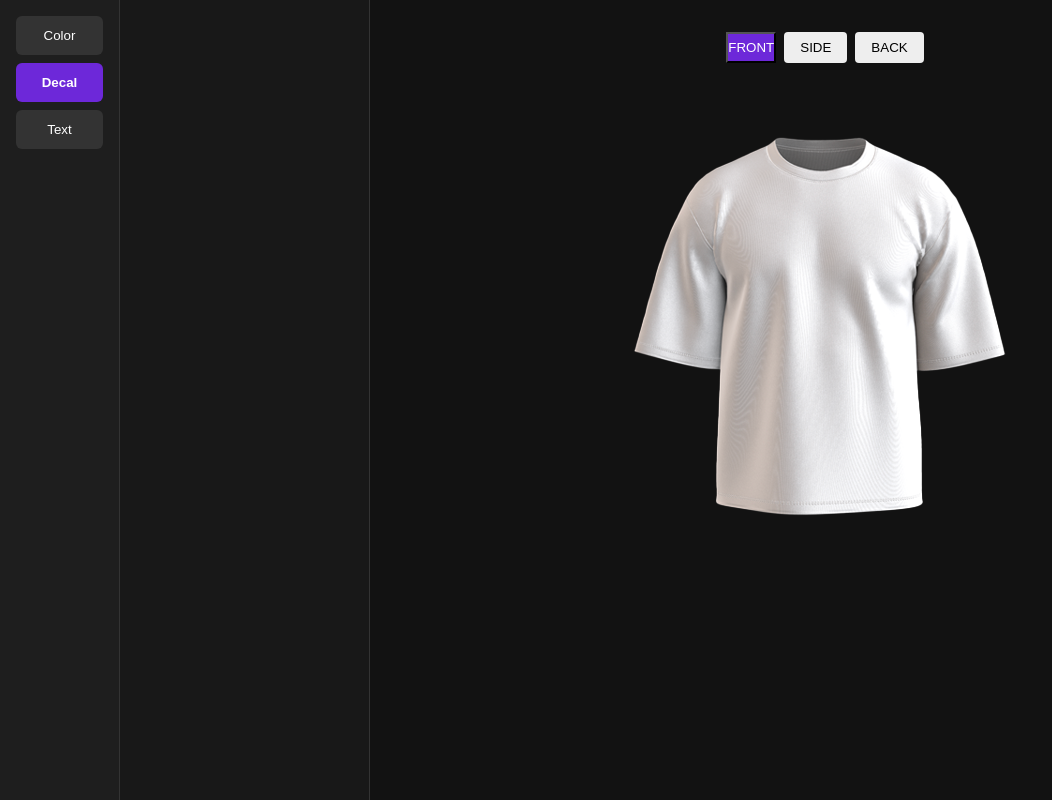
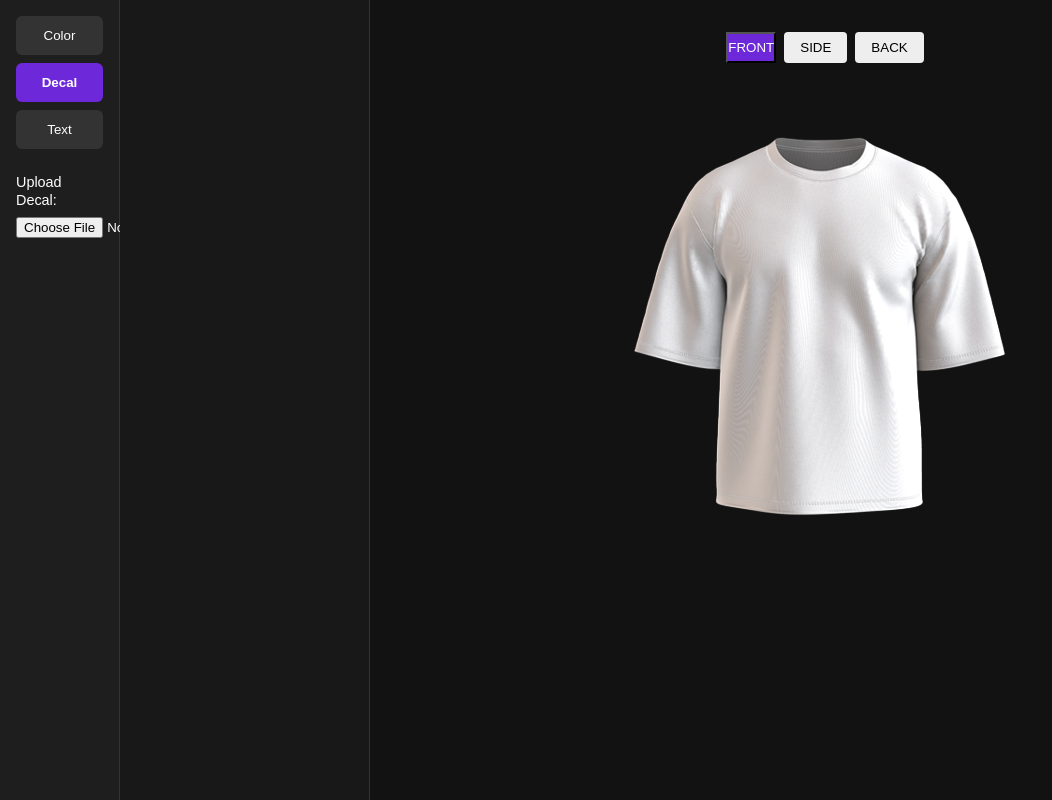
Before and after one commit to Dlafferty251/Couture-Greek-Bowman-Batalion, a Next.js app: page /customizer in a window 1280 px wide. Both pictures are taken after a click on the button "Decal". Shown: the whole page, without its empty margins (0-1052 px from the left). Built offline with nearby package versions, Linux system fonts and the light colour scheme; no server answers; the database is empty.

Commit message:
feat: prepares for cloudinary upload of images

```diff
--- a/src/app/customizer/page.tsx
+++ b/src/app/customizer/page.tsx
@@ -2,6 +2,8 @@
 import React, { useState } from 'react';
 import ControlsPanel from '@/components/Controls/ControlsPanel';
 import TShirtCanvas from '@/components/Customizer/CustomizerCanvas';
+import uploadImageToCloudinary from "@/components/Controls/UploadImage";
+
 import styles from './customizer.module.css';
 
 const modes = ['Color', 'Decal', 'Text'] as const;
@@ -12,7 +14,20 @@ export default function CustomizerPage() {
   const [mode, setMode] = useState<Mode>('Color');
   const [view, setView] = useState<View>('front');
   const [shirtColor, setShirtColor] = useState<string>('#ffffff');
+  const [uploadedDecal, setUploadedDecal] = useState<string | null>(null); // optional
 
+  const handleImageUpload = async (e: React.ChangeEvent<HTMLInputElement>) => {
+    const file = e.target.files?.[0];
+    if (!file) return;
+
+    try {
+      const url = await uploadImageToCloudinary(file);
+      console.log("✅ Uploaded decal URL:", url);
+      setUploadedDecal(url);
+    } catch (err) {
+      console.error("❌ Upload failed:", err);
+    }
+  };
 
   return (
     <div className={styles.container}>
@@ -27,11 +42,27 @@ export default function CustomizerPage() {
             {m}
           </button>
         ))}
+
+        {/* 👇 Show upload only in Decal mode */}
+        {mode === 'Decal' && (
+          <div style={{ marginTop: '1rem' }}>
+            <label htmlFor="upload" style={{ fontSize: '0.9rem' }}>
+              Upload Decal:
+            </label>
+            <input
+              id="upload"
+              type="file"
+              accept="image/*"
+              onChange={handleImageUpload}
+              style={{ display: 'block', marginTop: '0.5rem' }}
+            />
+          </div>
+        )}
       </aside>
 
       {/* Tool Panel */}
       <section className={styles.tools}>
-<ControlsPanel mode={mode} onColorChange={setShirtColor} />
+        <ControlsPanel mode={mode} onColorChange={setShirtColor} />
       </section>
 
       {/* Main Canvas */}
@@ -47,7 +78,13 @@ export default function CustomizerPage() {
             </button>
           ))}
         </div>
-<TShirtCanvas mode={mode} view={view} shirtColor={shirtColor} />
+
+        <TShirtCanvas
+          mode={mode}
+          view={view}
+          shirtColor={shirtColor}
+          // decalImage={uploadedDecal} // 🔧 Use this if you want to show decal on canvas
+        />
       </main>
     </div>
   );
--- a/src/app/layout.tsx
+++ b/src/app/layout.tsx
@@ -15,7 +15,6 @@ const geistMono = Geist_Mono({
 export const metadata: Metadata = {
   title: "Couture Greek",
   description: "Generated by create next app",
-  url: "https://couture-greek.vercel.app",
   openGraph: {
     title: "Couture Greek",
     description: "Generated by create next app",
--- a/src/components/Controls/UploadImage.tsx
+++ b/src/components/Controls/UploadImage.tsx
@@ -0,0 +1,33 @@
+
+"use client";
+
+import { useState } from "react";
+import { uploadImageToCloudinary } from "../../utils/uploadImageToCloudinary";
+import { addDecalToFirestore } from "../../utils/addDecalToFirestore";
+
+export default function DecalUploader() {
+  const [file, setFile] = useState<File | null>(null);
+  const [name, setName] = useState("");
+
+  const handleUpload = async () => {
+    if (!file || !name) return alert("Please select a file and enter a name.");
+    try {
+      const url = await uploadImageToCloudinary(file);
+      await addDecalToFirestore(name, url);
+      alert("Decal uploaded successfully!");
+      setFile(null);
+      setName("");
+    } catch (err) {
+      console.error("Upload failed", err);
+      alert("Upload failed");
+    }
+  };
+
+  return (
+    <div>
+      <input type="text" placeholder="Decal name" value={name} onChange={(e) => setName(e.target.value)} />
+      <input type="file" accept="image/*" onChange={(e) => setFile(e.target.files?.[0] || null)} />
+      <button onClick={handleUpload}>Upload Decal</button>
+    </div>
+  );
+}
--- /dev/null
+++ b/src/utils/addDecalToFirestore.tsx
@@ -0,0 +1,12 @@
+// Description: This function adds a decal to the Firestore meta database.
+
+import { collection, addDoc, Timestamp } from "firebase/firestore";
+import { db } from "../lib/firebase";
+
+export async function addDecalToFirestore(name: string, imageUrl: string) {
+  await addDoc(collection(db, "decals"), {
+    name,
+    imageUrl,
+    createdAt: Timestamp.now(),
+  });
+}
--- /dev/null
+++ b/src/utils/uploadImageToCloudinary.tsx
@@ -0,0 +1,19 @@
+
+// utils/uploadImageToCloudinary.ts
+
+export async function uploadImageToCloudinary(file: File): Promise<string> {
+  const cloudName = process.env.NEXT_PUBLIC_CLOUDINARY_CLOUD_NAME;
+  const uploadPreset = process.env.NEXT_PUBLIC_CLOUDINARY_UPLOAD_PRESET;
+
+  const formData = new FormData();
+  formData.append("file", file);
+  formData.append("upload_preset", uploadPreset || "");
+
+  const res = await fetch(`https://api.cloudinary.com/v1_1/${cloudName}/image/upload`, {
+    method: "POST",
+    body: formData,
+  });
+
+  const data = await res.json();
+  return data.secure_url;
+}
```
Also changed, not shown: src/app/test-firestore/page.tsx (deleted, +0 -20 lines), src/data/colors.ts (deleted).
